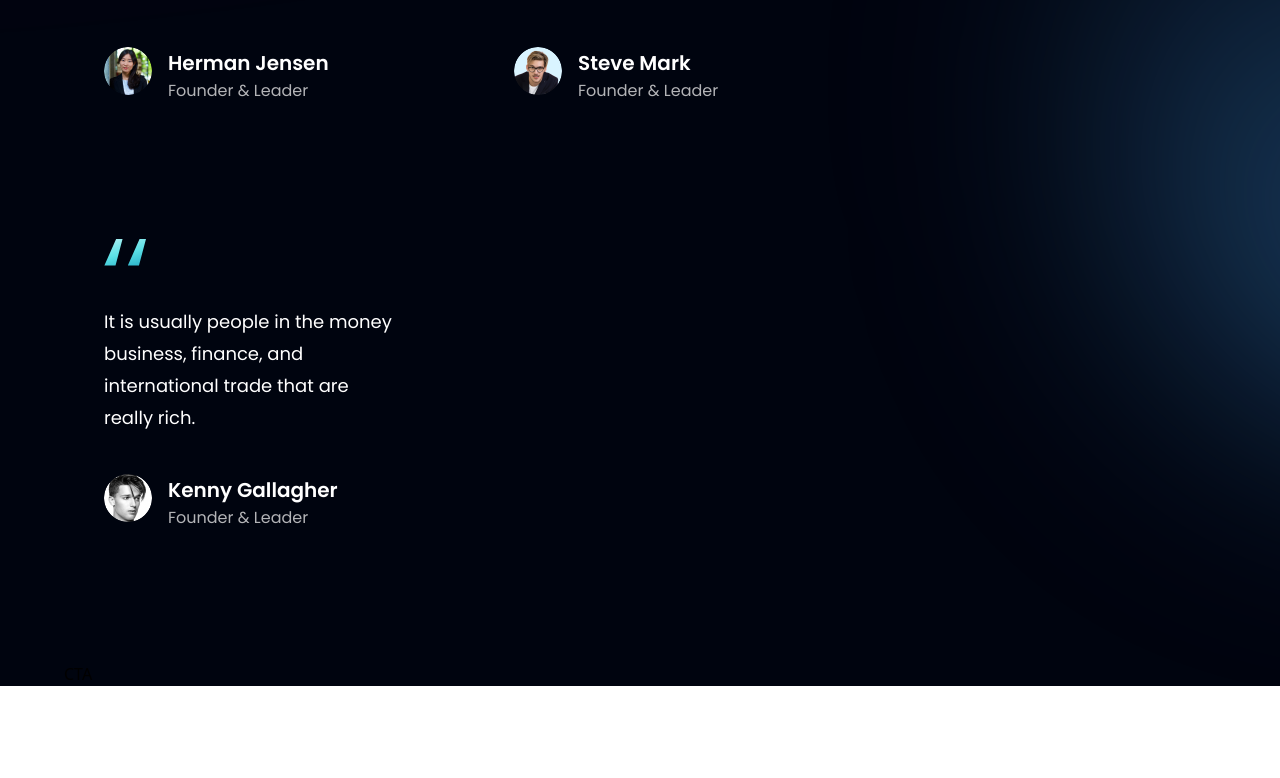
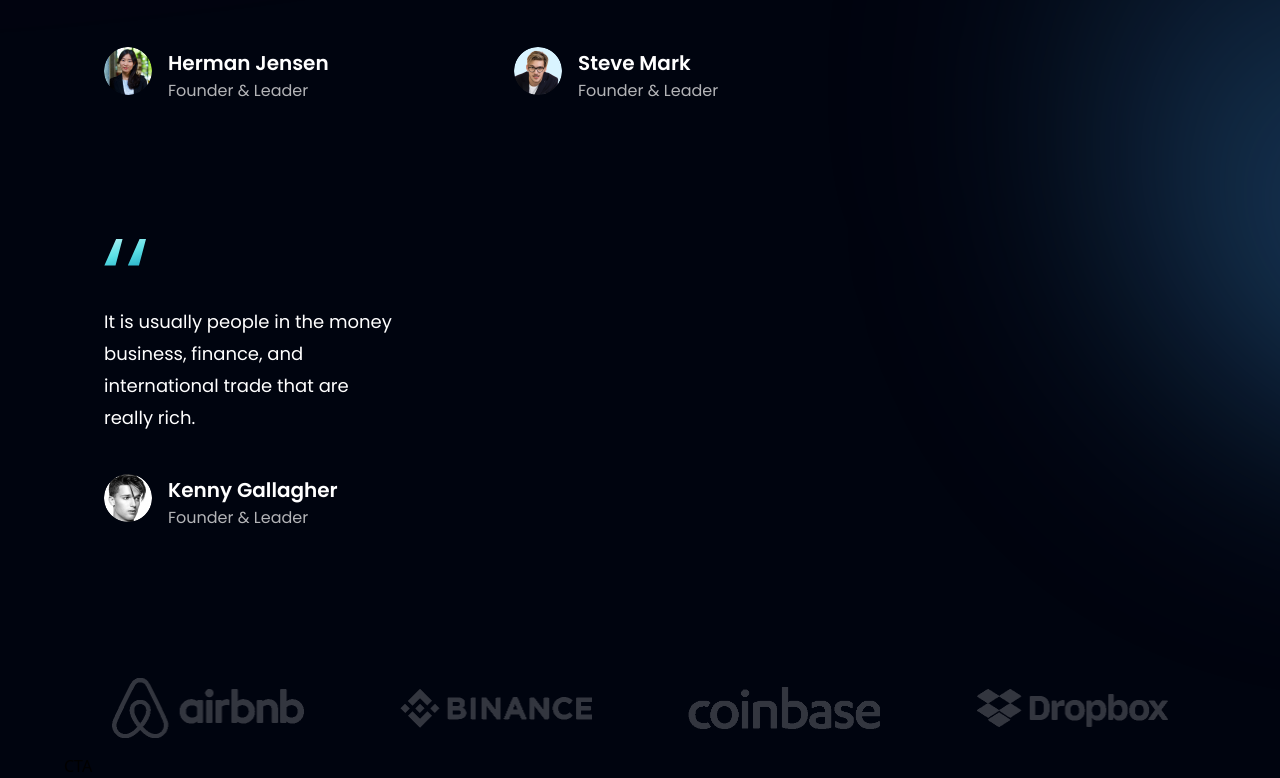
Before and after one commit to Jackal73/modern-bank-landing, a React (Vite) app: page / in a window 1280 px wide. Shown: the part 3343-4121 px from the top of the page. Before the commit the page ends 4029 px from the top, so only its background shows below. Built offline with nearby package versions, Linux system fonts and the light colour scheme.

Commit message:
:necktie: Add `Clients` section

```diff
--- a/src/components/Clients.jsx
+++ b/src/components/Clients.jsx
@@ -1,7 +1,20 @@
-import React from "react";
+import { clients } from "../constants";
+import styles from "../style";
 
-const Clients = () => {
-  return <div></div>;
-};
+const Clients = () => (
+  <section className={`${styles.flexCenter} my-4`}>
+    <div className={`${styles.flexCenter} flex-wrap w-full`}>
+      {clients.map((client) => (
+        <div key={client.id} className={`flex-1 ${styles.flexCenter} sm:min-w-[192px] min-w-[120px] `}>
+          <img
+            src={client.logo}
+            alt="client"
+            className="sm:w-[192px] w-[100px] object-contain opacity-20 hover:opacity-100"
+          />
+        </div>
+      ))}
+    </div>
+  </section>
+);
 
 export default Clients;
```
